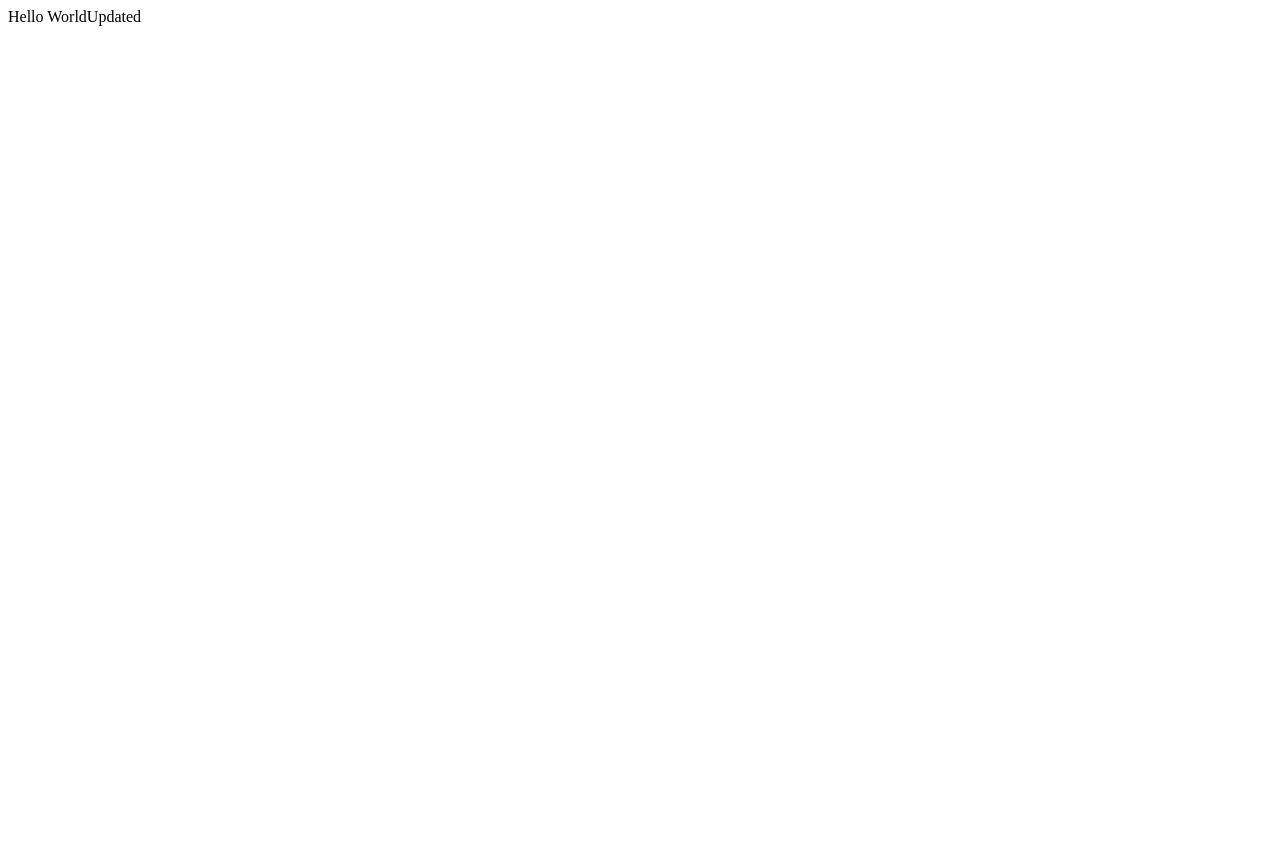
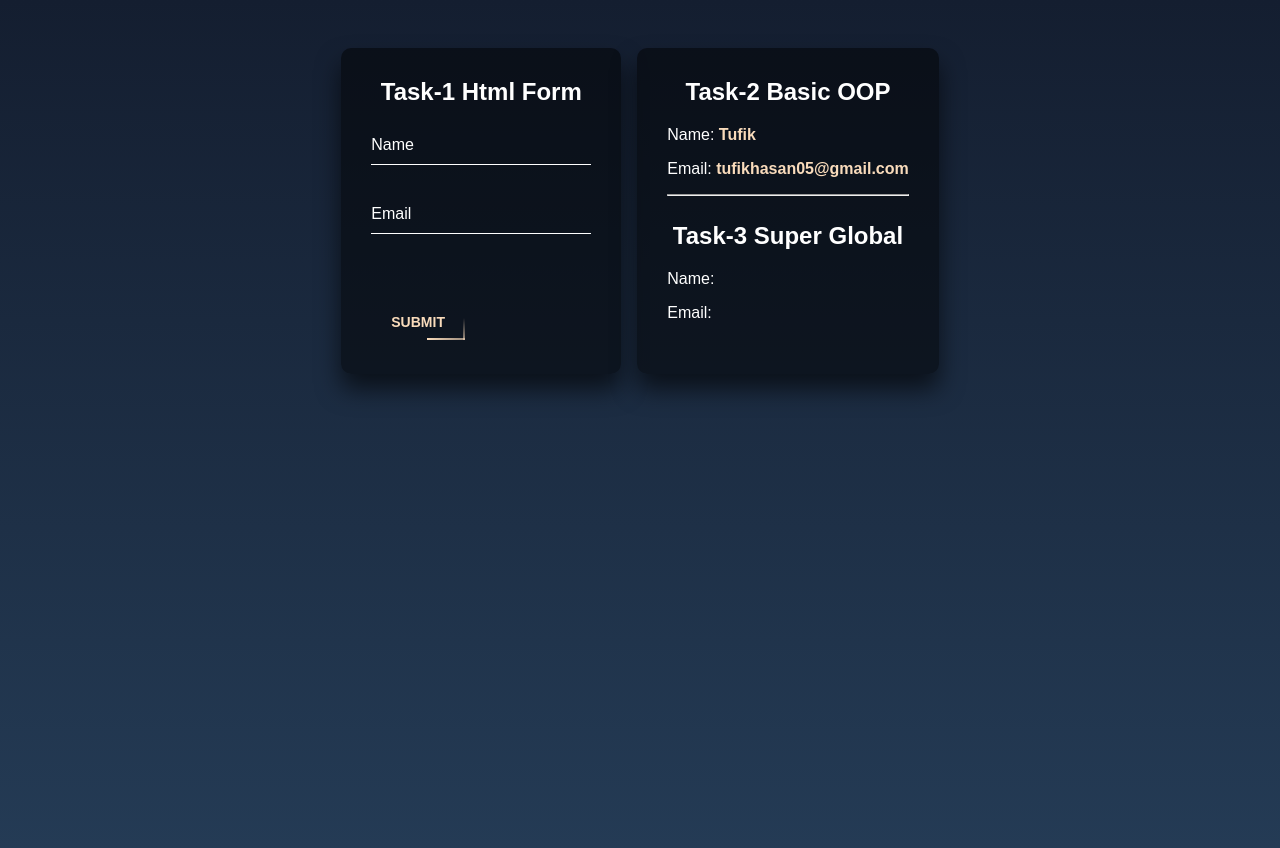
Before and after one commit to Taslimasimi/demo, a PHP site: page / in a window 1280 px wide. Before the commit the page is almost empty. Before the commit the page ends 26 px from the top, so only its background shows below. Run offline with PHP 8.4, Linux system fonts and the light colour scheme.

Commit message:
Module 5 assignment

```diff
--- /dev/null
+++ b/class.php
@@ -0,0 +1,36 @@
+<?php
+class Person {
+    private $name;
+    private $email;
+    public function setName( $name ) {
+        $this->name = $name;
+    }
+    public function getName() {
+        return $this->name;
+    }
+
+    public function setEmail( $email ) {
+        $this->email = $email;
+    }
+    public function getEmail() {
+        return $this->email;
+    }
+}
+
+$person = new Person();
+//Task 2 output
+$person->setName( "Tufik" );
+$person->setEmail( "tufikhasan05@gmail.com" );
+$taskTwoName = $person->getName();
+$taskTwoEmail = $person->getEmail();
+
+//task 3 output
+if ( $_SERVER["REQUEST_METHOD"] == "POST" ) {
+    $person->setName( $_POST['name'] );
+    $person->setEmail( $_POST['email'] );
+    $name = $person->getName();
+    $email = $person->getEmail();
+} else {
+    $name = "";
+    $email = "";
+}
--- a/index.php
+++ b/index.php
@@ -1,3 +1,49 @@
-<?php
-echo "Hello World";
-echo "Updated";
+<?php include "./class.php";?>
+<!doctype html>
+<html lang="en">
+
+<head>
+    <title>Module 5 - Assignment</title>
+    <meta charset="utf-8">
+    <meta name="viewport" content="width=device-width, initial-scale=1, shrink-to-fit=no">
+    <link rel="shortcut icon" href="https://cdn-icons-png.flaticon.com/512/295/295128.png" type="image/x-icon">
+    <link rel="stylesheet" href="style.css">
+</head>
+
+<body>
+    <div>
+        <div class="login-box">
+            <h2>Task-1 Html Form</h2>
+            <form action="<?php echo $_SERVER['PHP_SELF']; ?>" method="post">
+                <div class="user-box">
+                    <input type="text" name="name" required="required">
+                    <label>Name</label>
+                </div>
+                <div class="user-box">
+                    <input type="email" name="email" required="required">
+                    <label>Email</label>
+                </div>
+                <a href="#">
+                    <span></span>
+                    <span></span>
+                    <span></span>
+                    <span></span>
+                    <!-- Login -->
+                    <input type="submit" value="Submit">
+                </a>
+
+            </form>
+        </div>
+        <div class="output">
+            <h2>Task-2 Basic OOP</h2>
+            <p>Name: <span><?php echo $taskTwoName; ?></span></p>
+            <p>Email: <span><?php echo $taskTwoEmail; ?></span></p>
+            <hr /><br>
+            <h2>Task-3 Super Global</h2>
+            <p>Name: <span><?php echo $name; ?></span></p>
+            <p>Email: <span><?php echo $email; ?></span></p>
+        </div>
+    </div>
+</body>
+
+</html>
--- /dev/null
+++ b/style.css
@@ -0,0 +1,186 @@
+:root {
+  --primary-color: #f9dbbb;
+  --white-color: #fff;
+}
+body {
+  margin: 0;
+  padding: 0;
+  font-family: sans-serif;
+  background: linear-gradient(#141e30, #243b55);
+  min-height: 100vh;
+  color: var(--white-color);
+  margin-top: 3rem;
+}
+body > div {
+  display: flex;
+  justify-content: center;
+  gap: 1rem;
+  flex-wrap: wrap;
+}
+.login-box,
+.output {
+  min-width: 280px;
+  padding: 30px;
+  background: rgba(0, 0, 0, 0.5);
+  box-sizing: border-box;
+  box-shadow: 0 15px 25px rgba(0, 0, 0, 0.6);
+  border-radius: 10px;
+}
+
+h2 {
+  margin: 0 0 20px;
+  padding: 0;
+  text-align: center;
+}
+p span {
+  color: var(--primary-color);
+  font-weight: 600;
+}
+.login-box .user-box {
+  position: relative;
+}
+
+.login-box .user-box input {
+  width: 100%;
+  padding: 10px 0;
+  font-size: 16px;
+  margin-bottom: 30px;
+  border: none;
+  color: var(--white-color);
+  border-bottom: 1px solid var(--white-color);
+  outline: none;
+  background: transparent;
+}
+
+.login-box .user-box label {
+  position: absolute;
+  top: 0;
+  left: 0;
+  padding: 10px 0;
+  font-size: 16px;
+  pointer-events: none;
+  transition: 0.5s;
+}
+
+.login-box .user-box input:focus ~ label,
+.login-box .user-box input:valid ~ label {
+  top: -20px;
+  left: 0;
+  color: var(--primary-color);
+  font-size: 12px;
+}
+
+.login-box form a {
+  position: relative;
+  display: inline-block;
+  overflow: hidden;
+  transition: 0.5s;
+  margin-top: 40px;
+}
+.login-box form a input {
+  text-transform: uppercase;
+  color: var(--primary-color);
+  font-size: 14px;
+  padding: 10px 20px;
+  background: transparent;
+  border: none;
+  cursor: pointer;
+  font-weight: 600;
+}
+.login-box a:hover {
+  background: var(--primary-color);
+  border-radius: 5px;
+  box-shadow: 0 0 5px var(--primary-color), 0 0 25px var(--primary-color),
+    0 0 50px var(--primary-color), 0 0 100px var(--primary-color);
+}
+.login-box a:hover input {
+  color: #141e30;
+}
+
+.login-box a span {
+  position: absolute;
+  display: block;
+}
+
+.login-box a span:nth-child(1) {
+  top: 0;
+  left: -100%;
+  width: 100%;
+  height: 2px;
+  background: linear-gradient(90deg, transparent, var(--primary-color));
+  animation: btn-anim1 1s linear infinite;
+}
+
+@keyframes btn-anim1 {
+  0% {
+    left: -100%;
+  }
+
+  50%,
+  100% {
+    left: 100%;
+  }
+}
+
+.login-box a span:nth-child(2) {
+  top: -100%;
+  right: 0;
+  width: 2px;
+  height: 100%;
+  background: linear-gradient(180deg, transparent, var(--primary-color));
+  animation: btn-anim2 1s linear infinite;
+  animation-delay: 0.25s;
+}
+
+@keyframes btn-anim2 {
+  0% {
+    top: -100%;
+  }
+
+  50%,
+  100% {
+    top: 100%;
+  }
+}
+
+.login-box a span:nth-child(3) {
+  bottom: 0;
+  right: -100%;
+  width: 100%;
+  height: 2px;
+  background: linear-gradient(270deg, transparent, var(--primary-color));
+  animation: btn-anim3 1s linear infinite;
+  animation-delay: 0.5s;
+}
+
+@keyframes btn-anim3 {
+  0% {
+    right: -100%;
+  }
+
+  50%,
+  100% {
+    right: 100%;
+  }
+}
+
+.login-box a span:nth-child(4) {
+  bottom: -100%;
+  left: 0;
+  width: 2px;
+  height: 100%;
+  background: linear-gradient(360deg, transparent, var(--primary-color));
+  animation: btn-anim4 1s linear infinite;
+  animation-delay: 0.75s;
+}
+
+@keyframes btn-anim4 {
+  0% {
+    bottom: -100%;
+  }
+
+  50%,
+  100% {
+    bottom: 100%;
+  }
+}
```
